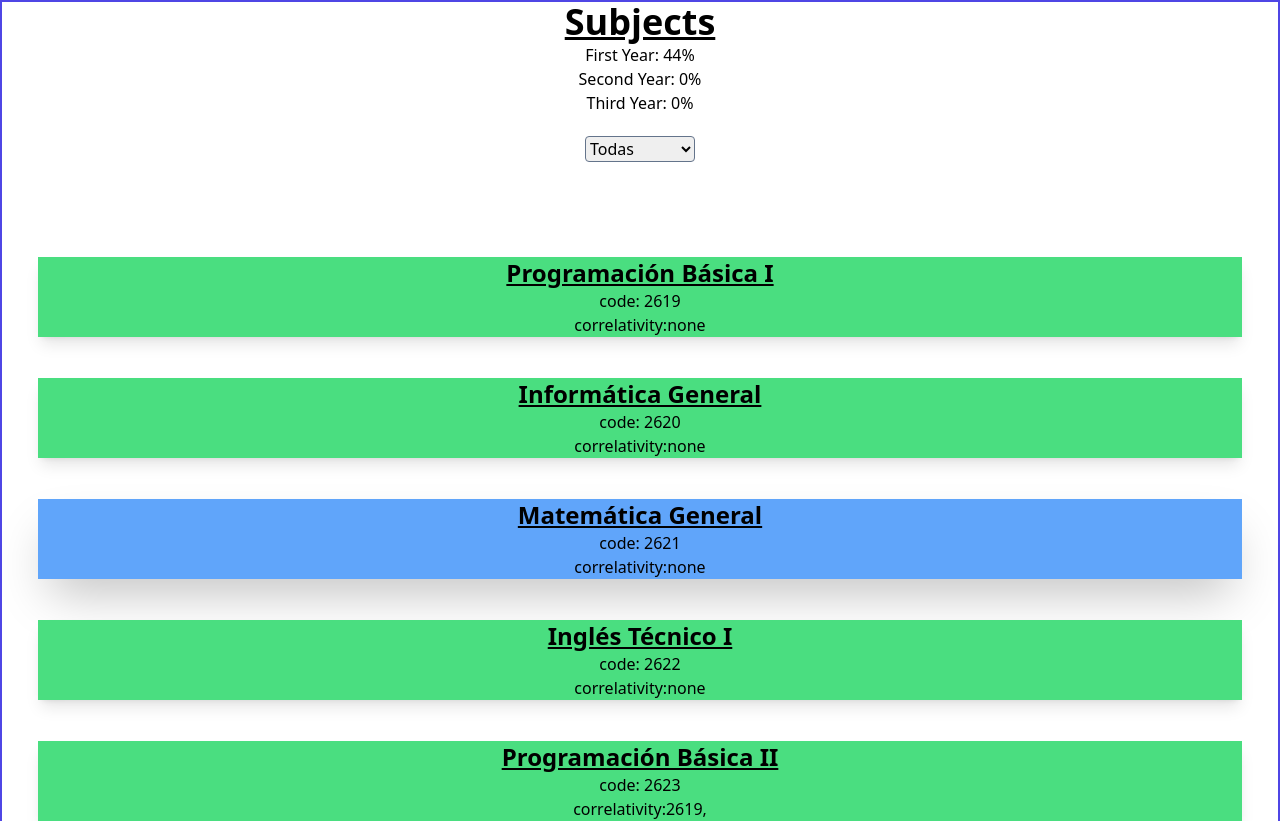
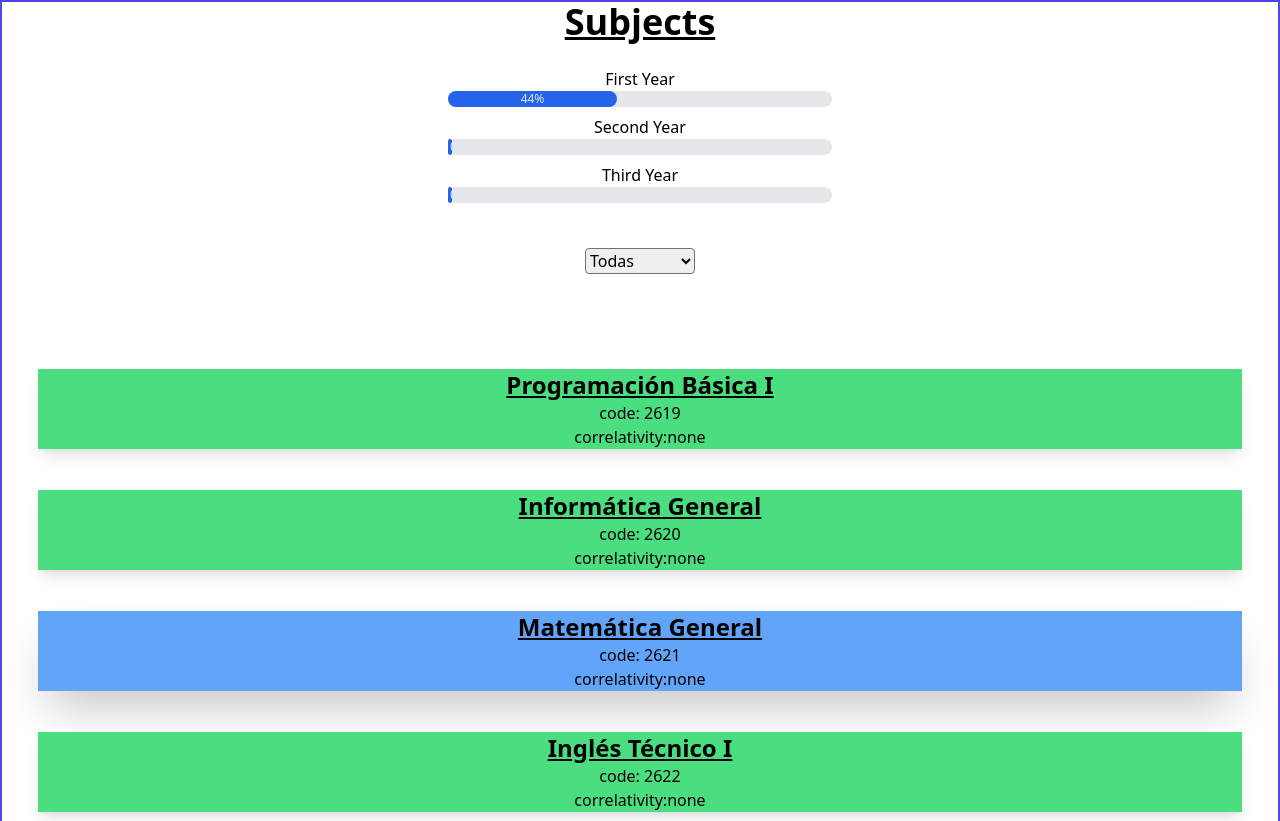
Before and after one commit to CasanovaRamiro/WebDev--UniversitySubjects, a React (Vite) app: page / in a window 1280 px wide. Shown: the top 821 px of the page. Built offline with nearby package versions, Linux system fonts and the light colour scheme.

Commit message:
added Progress bar

```diff
--- /dev/null
+++ b/src/components/ProgressBar.tsx
@@ -0,0 +1,21 @@
+type Props = {
+  percentage: string;
+  year: string;
+};
+function ProgressBar({ percentage, year }: Props) {
+  return (
+    <li className="w-96 m-1">
+      <label htmlFor={year}>{year}</label>
+      <div className="w-full bg-gray-200 rounded-full dark:bg-gray-700">
+        <div
+          className="bg-blue-600 text-xs font-medium text-blue-100 text-center p-0.5 leading-none rounded-full"
+          style={{ width: percentage }}
+        >
+          {percentage}
+        </div>
+      </div>
+    </li>
+  );
+}
+
+export default ProgressBar;
--- a/src/components/StatusByYear.tsx
+++ b/src/components/StatusByYear.tsx
@@ -1,4 +1,5 @@
 import { SubjectTypes } from "../types/Subjects_Types";
+import ProgressBar from "./ProgressBar";
 
 type Props = {
   subjects: SubjectTypes[];
@@ -9,28 +10,28 @@ function StatusByYear({ subjects }: Props) {
   let secondYearSubjects = subjects.filter((e) => e.year === 2);
   let thirdYearSubjects = subjects.filter((e) => e.year === 3);
   return (
-    <ul>
-      <li>
-        First Year:{" "}
-        {(
+    <ul className="flex flex-col items-center m-5">
+      <ProgressBar
+        percentage={(
           firstYearSubjects.filter((e) => e.done === true).length /
           firstYearSubjects.length
         ).toLocaleString("en", { style: "percent" })}
-      </li>
-      <li>
-        Second Year:{" "}
-        {(
+        year="First Year"
+      />
+      <ProgressBar
+        percentage={(
           secondYearSubjects.filter((e) => e.done === true).length /
           secondYearSubjects.length
         ).toLocaleString("en", { style: "percent" })}
-      </li>
-      <li>
-        Third Year:{" "}
-        {(
+        year="Second Year"
+      />
+      <ProgressBar
+        percentage={(
           thirdYearSubjects.filter((e) => e.done === true).length /
           thirdYearSubjects.length
         ).toLocaleString("en", { style: "percent" })}
-      </li>
+        year="Third Year"
+      />
     </ul>
   );
 }
```
